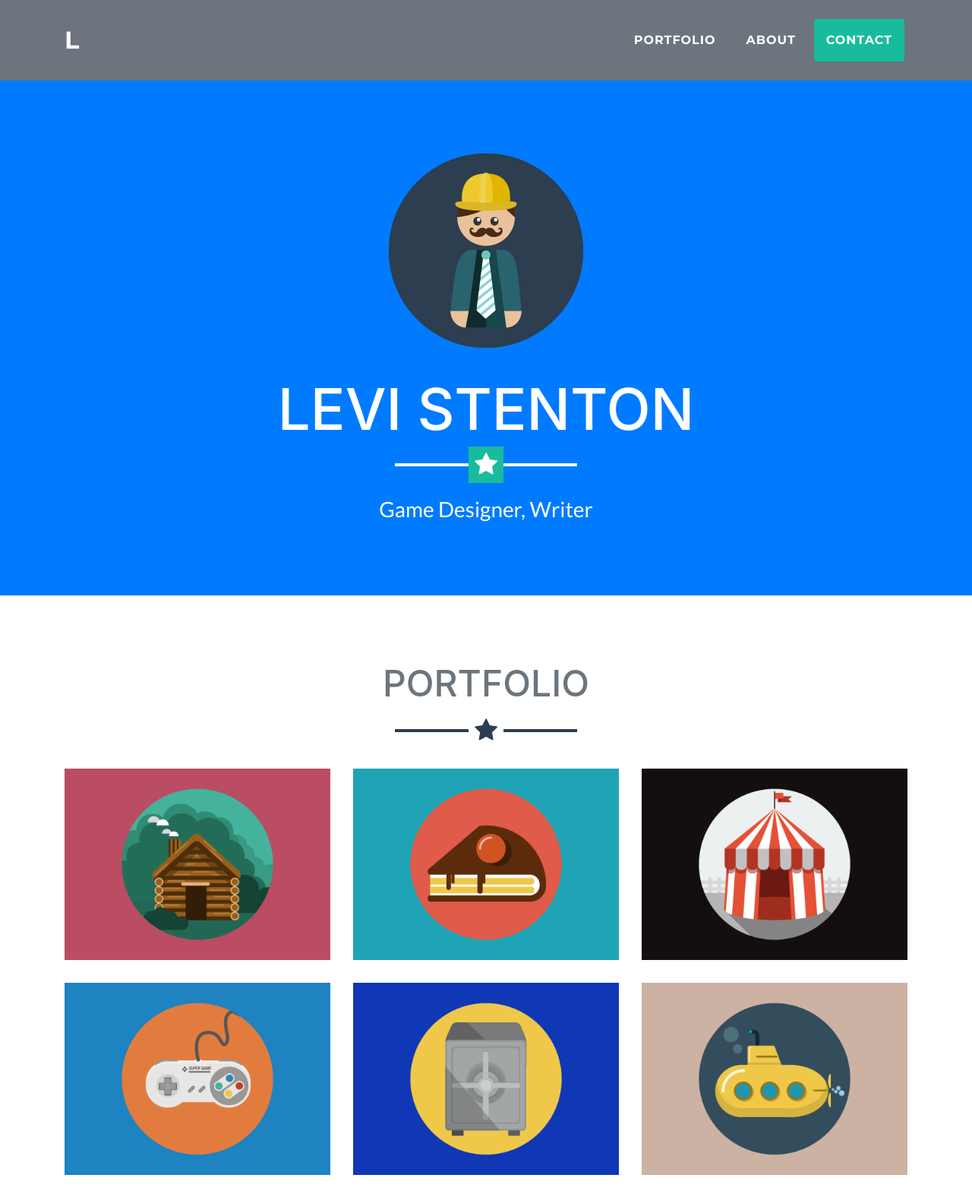
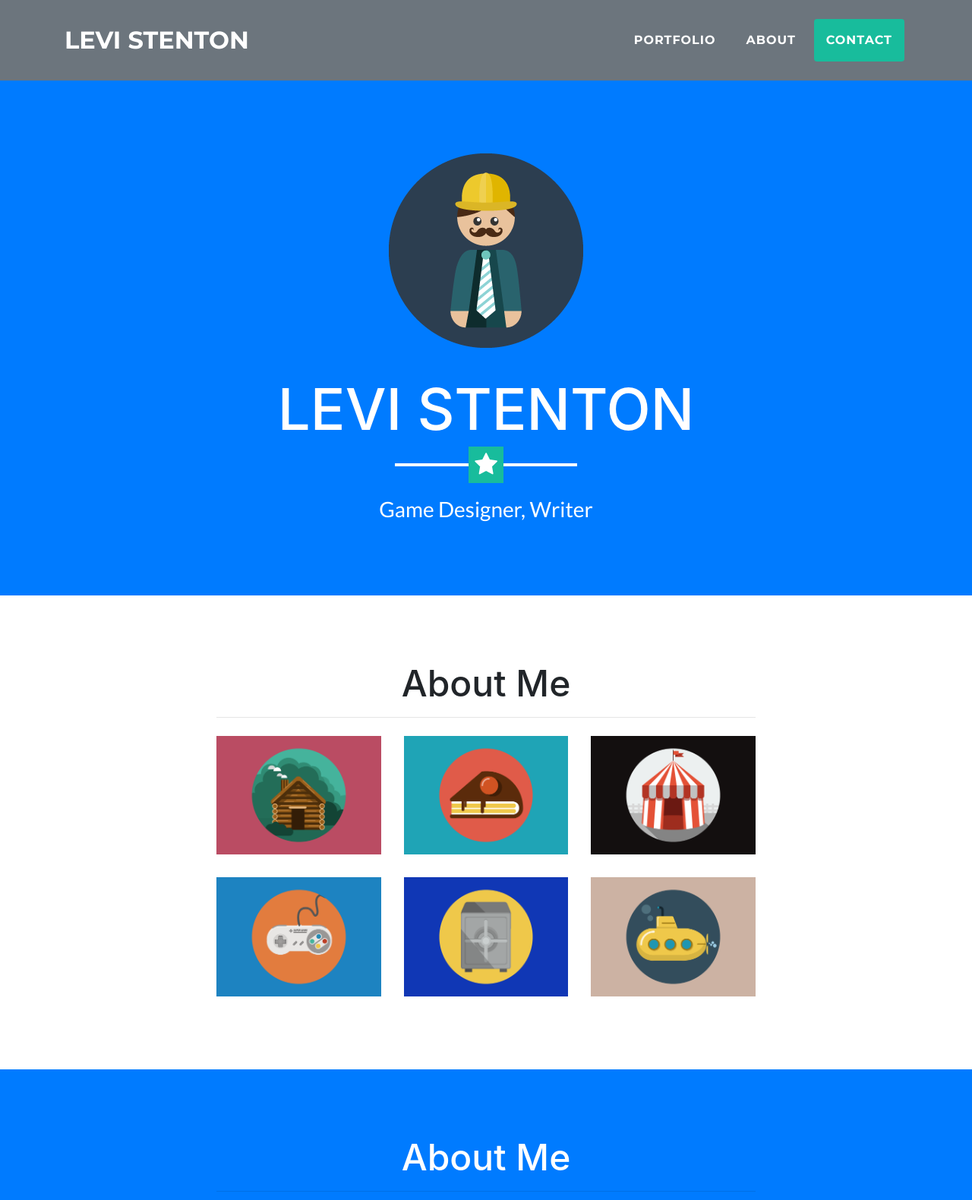
Before and after one commit to LeviStenton/levistentonwebsite, a website with bundled scripts: page index.html in a window 1280 px wide. Shown: the top 1580 px of the page at 76% size. Built offline with nearby package versions, Linux system fonts and the light colour scheme.

Commit message:
Changing Portfolio TItle

```diff
--- a/index.html
+++ b/index.html
@@ -31,7 +31,7 @@
     <!-- Navigation -->
     <nav class="navbar navbar-expand-lg bg-secondary fixed-top text-uppercase" id="mainNav">
       <div class="container">
-        <a class="navbar-brand js-scroll-trigger" href="#page-top">L</a>
+        <a class="navbar-brand js-scroll-trigger" href="#page-top">Levi Stenton</a>
         <button class="navbar-toggler navbar-toggler-right text-uppercase bg-primary text-white rounded" type="button" data-toggle="collapse" data-target="#navbarResponsive" aria-controls="navbarResponsive" aria-expanded="false" aria-label="Toggle navigation">
           Menu
           <i class="fa fa-bars"></i>
@@ -65,8 +65,9 @@
     <!-- Portfolio Grid Section -->
     <section class="portfolio" id="portfolio">
       <div class="container">
-        <h2 class="text-center text-uppercase text-secondary mb-0">Portfolio</h2>
-        <hr class="star-dark mb-5">
+        <div class="col-lg-8 mx-auto text-center">
+        <h2 class="section-heading">About Me</h2>
+            <hr class="my-4">
         <div class="row">
           <div class="col-md-6 col-lg-4">
             <a class="portfolio-item d-block mx-auto" href="#portfolio-modal-1">
@@ -130,6 +131,7 @@
           </div>
         </div>
       </div>
+	  </div>
     </section>
 
     <!-- About Section -->
```
